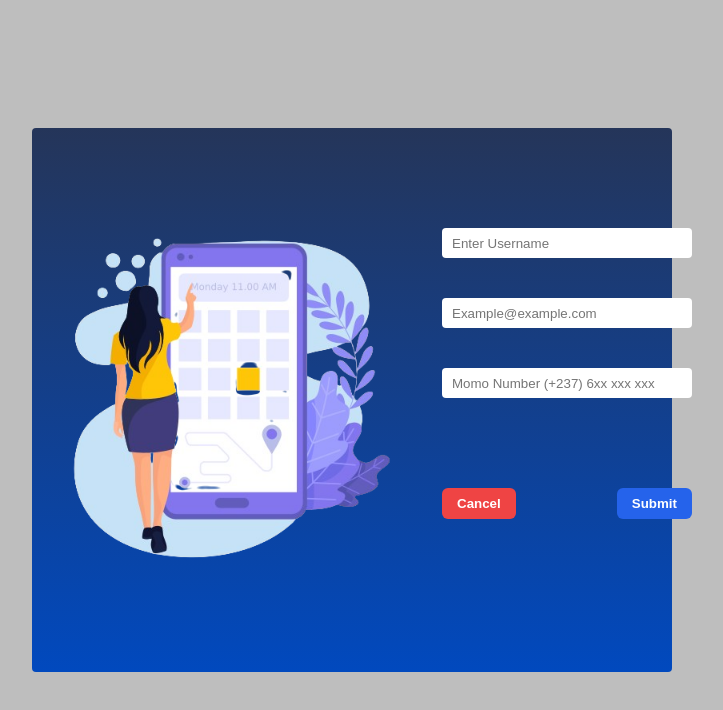
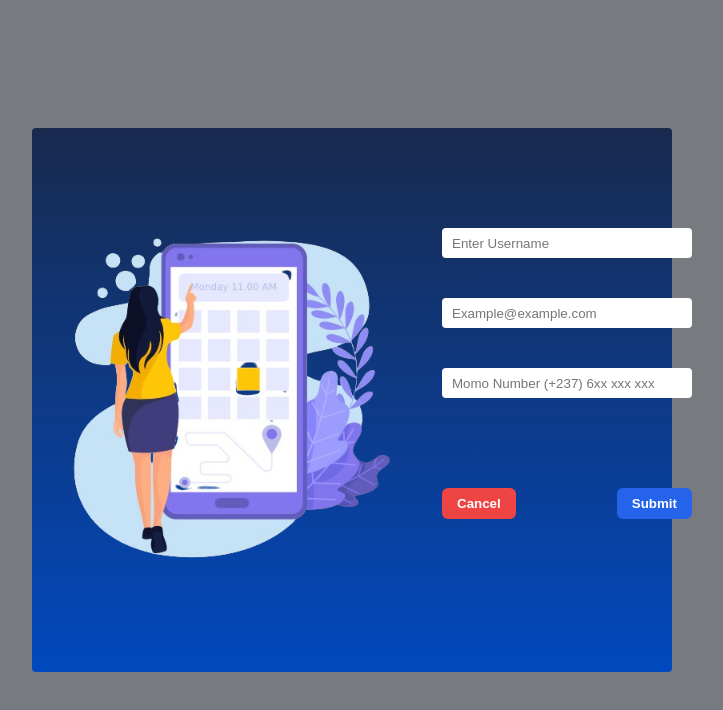
Before and after one commit to Iknite-Space/queueless, a React (Create React App) app in the folder app/: page /input in a window 1280 px wide. Shown: the top 710 px of the page, without its empty margins (288-1011 px from the left). Built offline with nearby package versions, Linux system fonts and the light colour scheme.

Commit message:
edited background for modal

```diff
--- a/app/src/components/Modal.jsx
+++ b/app/src/components/Modal.jsx
@@ -1,5 +1,6 @@
 import React, { useState } from "react";
 import CustomerInput from "./CustomerInput";
+
 
 function Modal() {
   const [modalIsOpen, setModalIsOpen] = useState(false);
@@ -10,11 +11,14 @@ function Modal() {
 
   return (
     <>
-      <button type="button" onClick={toggleModal}>
+      {modalIsOpen && <CustomerInput setModalIsOpen={setModalIsOpen} />}
+
+
+      <button type="button" onClick={toggleModal} >
+
         Open modal
       </button>
 
-      {modalIsOpen && <CustomerInput setModalIsOpen={setModalIsOpen} />}
     </>
   );
 }
--- a/app/src/styles/CustomerInput.css
+++ b/app/src/styles/CustomerInput.css
@@ -1,7 +1,7 @@
 .input-background{
   width: 100vw;
   height: 100vh;
-  background-color: rgb(190, 190, 190);
+  background: rgba(0, 0, 0,0.5);
   position: fixed;
   display: flex;
   justify-content: center;
```
